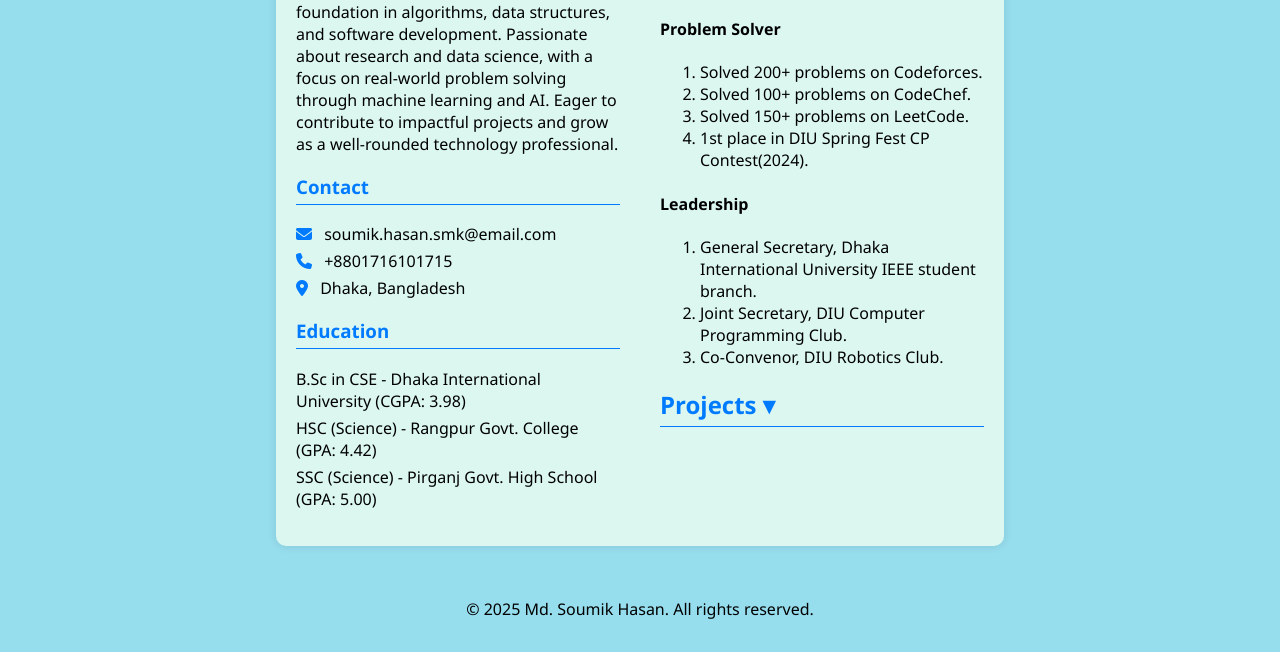
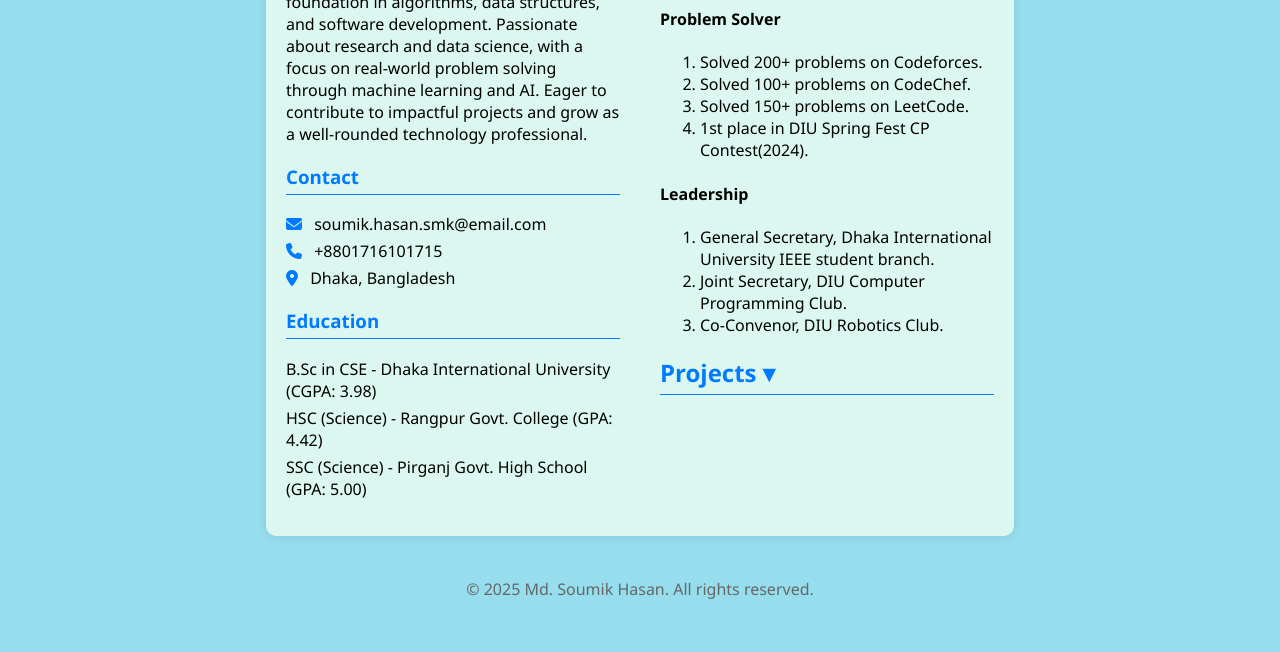
Before and after one commit to Soumik-HasanSMK/CV-using-HTML-CSS-JS, a plain HTML site: page index.html in a window 1280 px wide. Shown: the part 326-978 px from the top of the page. Drawn offline with Linux system fonts and the light colour scheme.

Commit message:
Making CV

```diff
--- a/index.html
+++ b/index.html
@@ -104,7 +104,9 @@
     </button>
 
     <!-- Footer -->
-    <footer style="text-align: center; padding: 1rem">
+    <footer
+      style="text-align: center; padding: 1rem; color: rgb(102, 103, 102)"
+    >
       <p>
         &copy; <span id="year"></span> Md. Soumik Hasan. All rights reserved.
       </p>
--- a/style.css
+++ b/style.css
@@ -113,7 +113,7 @@ body {
 .cv-container {
   display: flex;
   flex-wrap: wrap;
-  margin: 20px;
+  margin: 10px;
   box-shadow: 0 0 10px rgba(0,0,0,0.1);
 }
 
```
